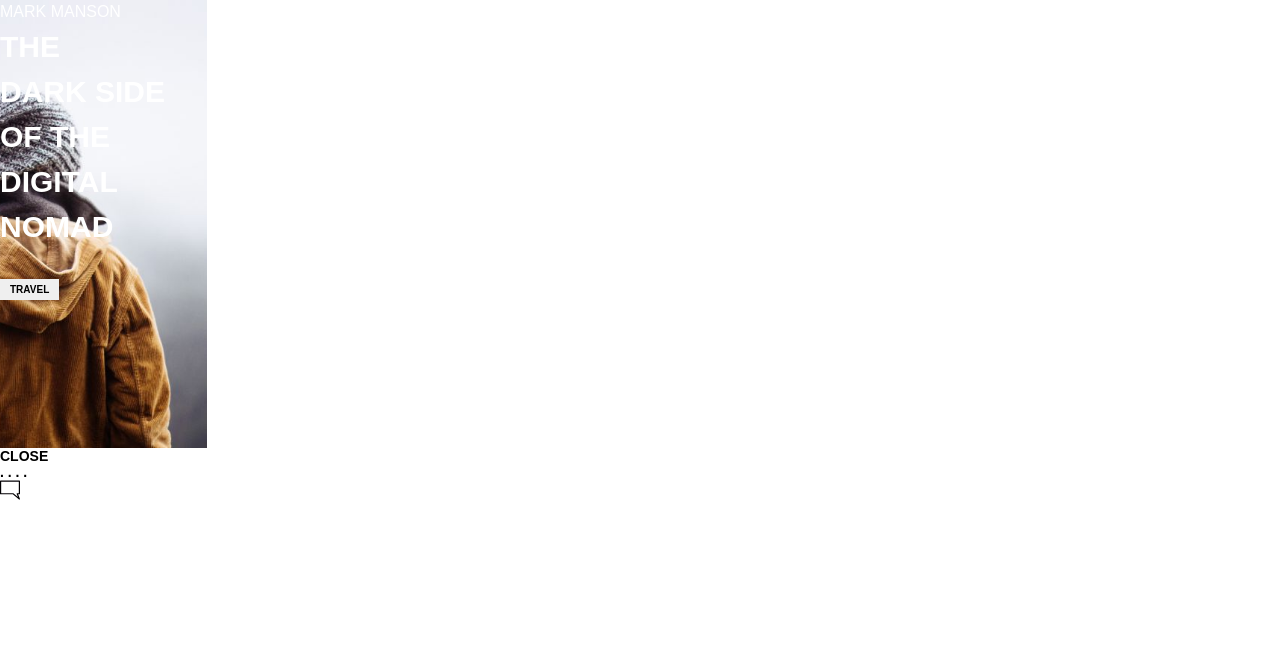
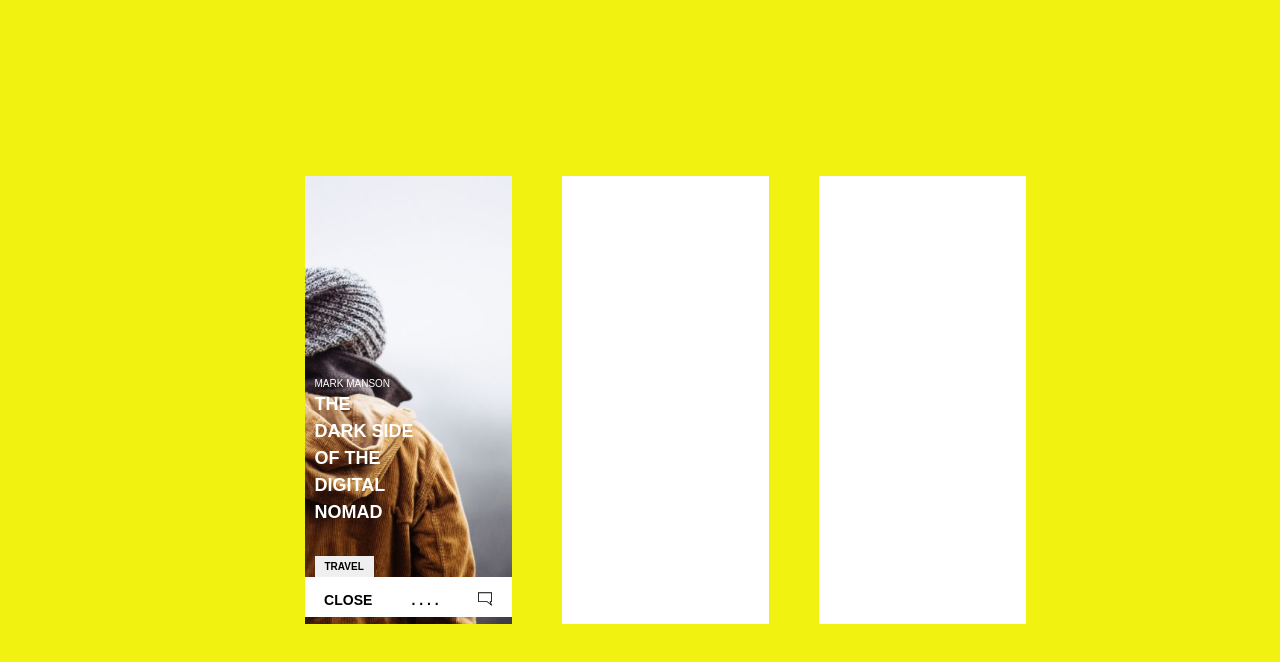
Before and after one commit to iagobalbino/mobile-blog-path-interface, a plain HTML site: page mobile-blog-path-interface/blog_interface.html in a window 1280 px wide. Drawn offline with Linux system fonts and the light colour scheme.

Commit message:
Adicionado mais duas divs

```diff
--- a/mobile-blog-path-interface/blog_interface.html
+++ b/mobile-blog-path-interface/blog_interface.html
@@ -11,14 +11,13 @@
 
 	<body>
 		<section class="container">
-            <div class="main">
+			<div class="cover main">
 				<div class="main-inner">
 					<p class="maiusculo">Mark Manson</p>
 
 					<h1 class="maiusculo">The <br>dark side <br>of the <br>digital <br> nomad</h1>
 
 					<button class="maiusculo botao">Travel</button>
-                </div>
 				</div>
 				<nav class="nav">
 					<ul>
@@ -27,8 +26,15 @@
 						<li><img class="comentario" src="../mobile-blog-path-interface/images/icones/comment.svg"></img></li>
 					</ul>
 				</nav>
+			</div>
+
+			<div class="main">
+
+			</div>
+
+			<div class="main">
+
+			</div>
 		</section>
-
-
 	</body>
 </hmtl>
--- a/mobile-blog-path-interface/style/blog_interface.css
+++ b/mobile-blog-path-interface/style/blog_interface.css
@@ -9,34 +9,52 @@
 
 body {
   font-family: sans-serif;
-  margin: 0;
+  /* background: #f2f2f2; */
+  background: #f2f211;
 }
 
 .container {
   width: 100%;
+  height: 100vh;
+  display: flex;
+  justify-content: center;
+  align-items: center;
 }
+
 
 .main {
   width: 207px;
   height: 448px;
+  margin-left: 50px;
+  background: #fff;
+}
+
+.cover {
   background-image: url("../images/img_girl.jpg");
   background-size: cover;
+  background-repeat: no-repeat;
   background-position: right;
+}
+
+.main-inner {
+  padding: 200px 0 0 10px;
 }
 
 .maiusculo {
   text-transform: uppercase;
 }
 
+.main p {
+  font-size: 10px;
+}
 
 .main h1, p {
   color: #fff;
   line-height: 1.5;
 }
 
-
 .main h1 {
-  font-size: 30px;
+  font-size: 18px;
 }
 
 .botao {
@@ -50,12 +68,14 @@ body {
   font-size: 14px;
   font-weight: bold;
   width: 207px;
-  height: 50px;
+  height: 40px;
+  background: #fff;
 }
 
-.nav ul li {
+.nav ul {
   display: flex;
-  flex-direction: row;
+  justify-content: space-around;
+  padding-top: 15px;
 }
 
 .nav a {
@@ -63,6 +83,6 @@ body {
 }
 
 .comentario {
-  width: 20px;
-  height: 20px;
+  width: 14px;
+  height: 14px;
 }
```
Lines whose indentation alone changed are shown as unchanged.
